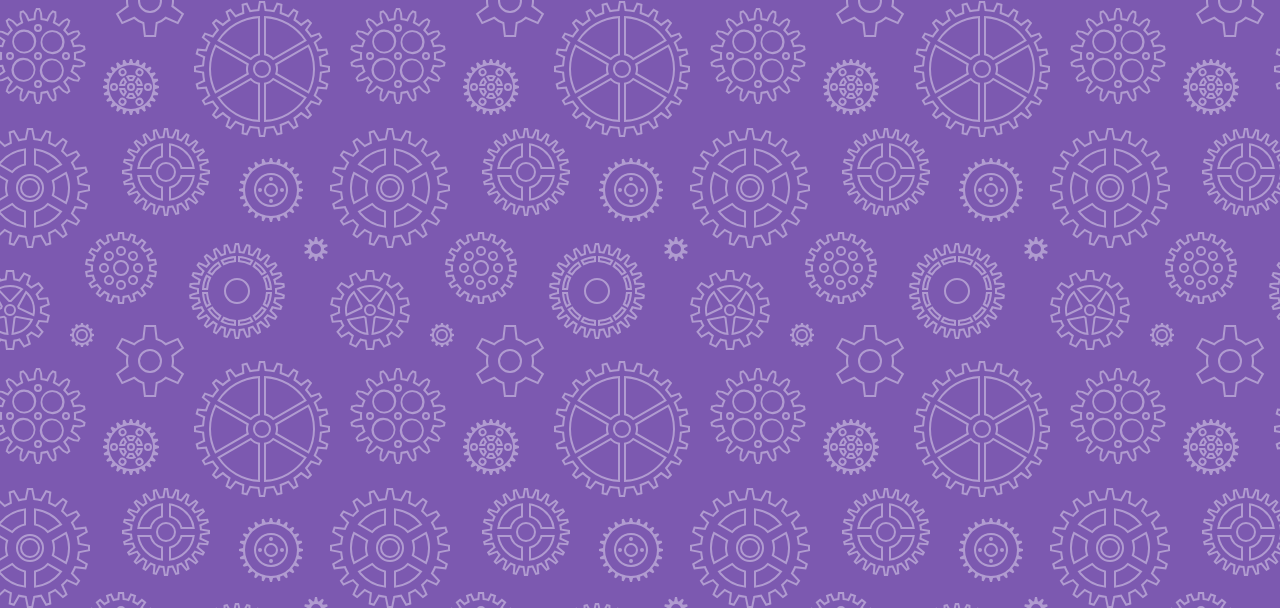
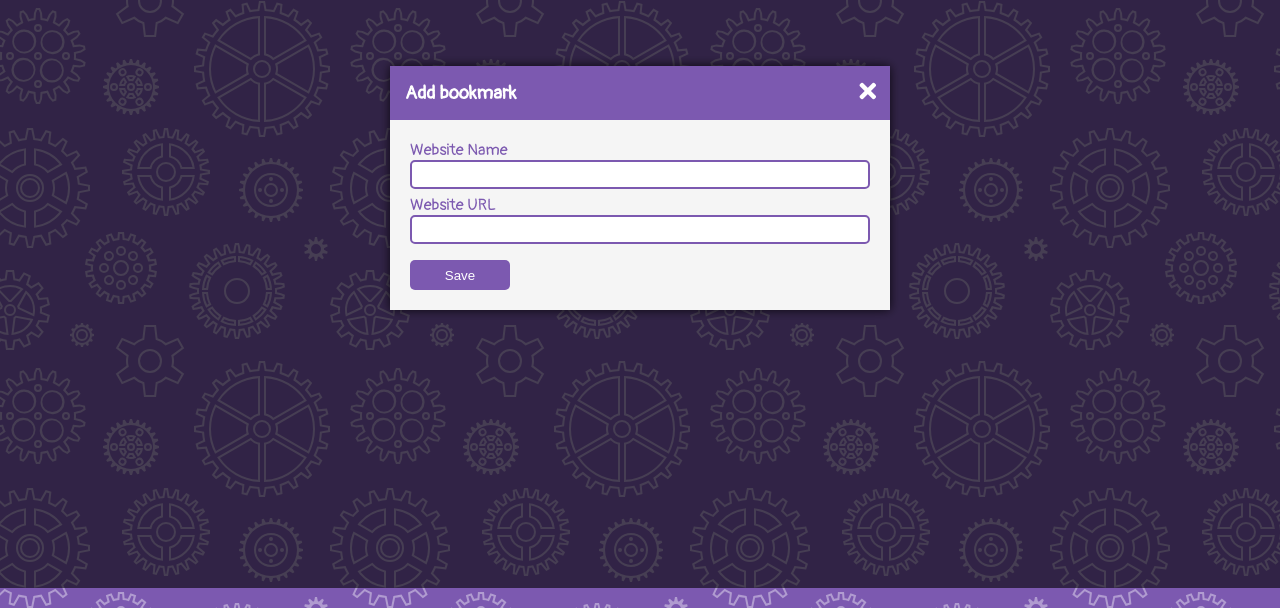
Before and after one commit to JurgitaE/bookmarks, a website: page index.html in a window 1280 px wide. Shown: the part 212-820 px from the top of the page. Drawn offline with Linux system fonts and the light colour scheme.

Commit message:
Modal UI

```diff
--- a/index.html
+++ b/index.html
@@ -38,6 +38,27 @@
                 </div>
             </div>
         </div>
+        <div class="modal-container show-modal" id="modal">
+            <div class="modal">
+                <i class="fas fa-times close-icon" id="close-modal"></i>
+                <div class="modal-header">
+                    <h3>Add bookmark</h3>
+                </div>
+                <div class="modal-content">
+                    <form id="bookmark-form">
+                        <div class="form-group">
+                            <label for="website-name" class="form-label">Website Name</label>
+                            <input type="text" id="website-name" class="form-input" />
+                        </div>
+                        <div class="form-group">
+                            <label for="website-url" class="form-label">Website URL</label>
+                            <input type="text" id="website-url" class="form-input" />
+                        </div>
+                        <button type="submit">Save</button>
+                    </form>
+                </div>
+            </div>
+        </div>
         <script src="./script.js" type="module"></script>
     </body>
 </html>
--- a/style.css
+++ b/style.css
@@ -78,6 +78,95 @@ a:active {
     margin-right: 5px;
 }
 
+.modal-container {
+    background-color: rgba(0, 0, 0, 0.6);
+    display: none;
+    position: fixed;
+    top: 0;
+    left: 0;
+    right: 0;
+    bottom: 0;
+}
+
+.show-modal {
+    display: flex;
+    justify-content: center;
+    align-items: center;
+}
+
+.modal {
+    background-color: white;
+    box-shadow: 0 0 10px rgba(0, 0, 0, 0.8);
+    max-width: 95%;
+    width: 500px;
+    animation: modalopen 1s;
+}
+
+@keyframes modalopen {
+    from {
+        opacity: 0;
+    }
+    to {
+        opacity: 1;
+    }
+}
+.modal-header {
+    background-color: var(--primary-color);
+    color: white;
+    padding: 15px;
+}
+h3 {
+    margin: 0;
+}
+.modal-content {
+    padding: 20px;
+    background-color: whitesmoke;
+}
+.close-icon {
+    float: right;
+    color: white;
+    font-size: 24px;
+    position: relative;
+    top: 13px;
+    right: 14px;
+    cursor: pointer;
+}
+
+.form-group {
+    height: 55px;
+}
+
+.form-input {
+    width: 97%;
+    padding: 5px;
+    border: 2px solid var(--primary-color);
+    border-radius: var(--border-radius);
+    display: block;
+    outline: none;
+}
+.form-label {
+    color: var(--primary-color);
+    display: block;
+}
+
+button {
+    cursor: pointer;
+    color: white;
+    background-color: var(--primary-color);
+    height: 30px;
+    width: 100px;
+    border: none;
+    border-radius: var(--border-radius);
+    margin-top: 10px;
+}
+
+button:hover {
+    filter: brightness(110%);
+}
+
+button:focus {
+    outline: none;
+}
 @media (max-width: 600px) {
     .container {
         flex-direction: column;
```
